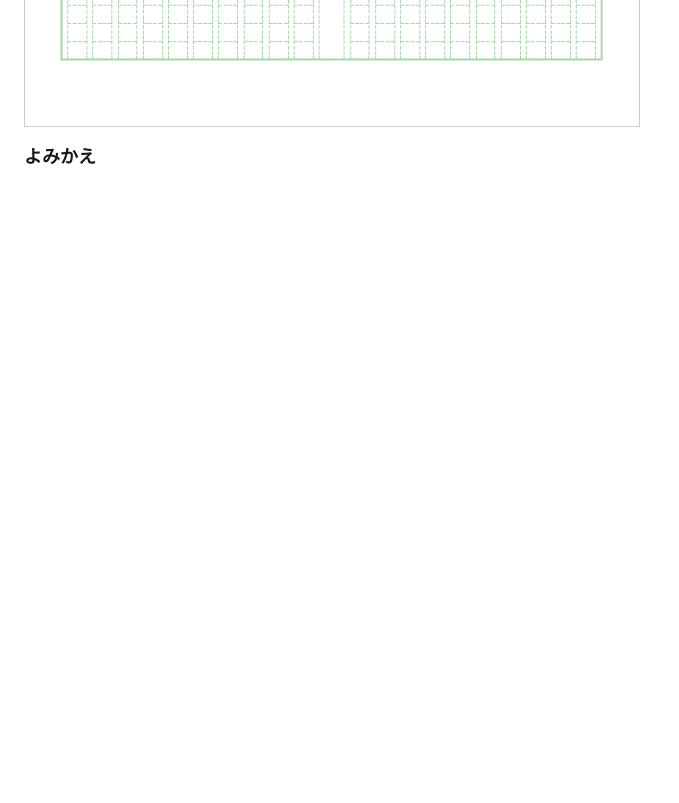
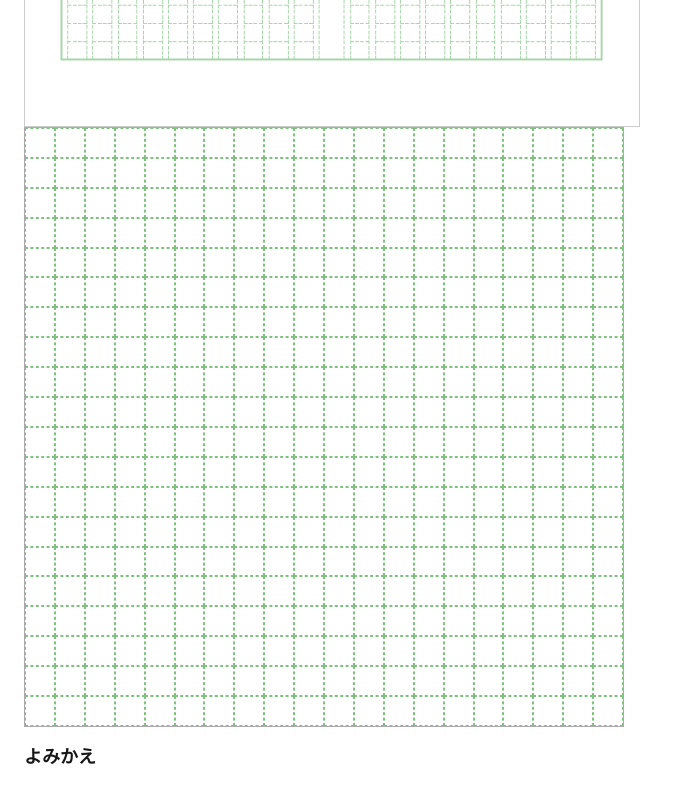
Before and after one commit to joshmainac/yomikae, a Next.js app in the folder yomikae/: page /editor in a window 1280 px wide. Shown: the part 980-1783 px from the top of the page, without its empty margins (0-679 px from the left). Before the commit the page ends 1183 px from the top, so only its background shows below. Built offline with nearby package versions, Linux system fonts and the light colour scheme.

Commit message:
create genko-grid

```diff
--- a/yomikae/src/app/globals.css
+++ b/yomikae/src/app/globals.css
@@ -63,3 +63,17 @@ body {
   white-space: pre-wrap;
   overflow-y: auto;
 }
+
+.genko-cell {
+  border: 1px dashed #7fc27f;
+  display: flex;
+  align-items: center;
+  justify-content: center;
+  font-family: "Yu Mincho", "Noto Serif JP", serif;
+  writing-mode: vertical-rl;
+  text-orientation: mixed;
+  font-size: 16px;
+  line-height: 1;
+  white-space: nowrap;
+  overflow: hidden;
+}
--- /dev/null
+++ b/yomikae/src/components/GenkoGridPreview.tsx
@@ -0,0 +1,48 @@
+'use client'
+
+import React from 'react'
+
+interface Props {
+    text: string
+    columns?: number
+    rows?: number
+}
+
+export default function GenkoGridPreview({ text, columns = 20, rows = 20 }: Props) {
+    const totalCells = columns * rows
+    const paddedText = text.padEnd(totalCells, '　') // full-width space
+
+    // Transpose characters: column-first ordering
+    const transposed: string[][] = []
+    for (let c = 0; c < columns; c++) {
+        for (let r = 0; r < rows; r++) {
+            const i = r + c * rows
+            if (!transposed[r]) transposed[r] = []
+            transposed[r][c] = paddedText[i]
+        }
+    }
+
+    // Flatten the grid row by row (but visually column by column)
+    const flattened = transposed.flat()
+
+    return (
+        <div
+            className="genko-grid"
+            style={{
+                display: 'grid',
+                gridTemplateColumns: `repeat(${columns}, 1fr)`,
+                gridTemplateRows: `repeat(${rows}, 1fr)`,
+                width: `${columns * 30}px`,
+                height: `${rows * 30}px`,
+                border: '1px solid #aaa',
+                direction: 'rtl',
+            }}
+        >
+            {flattened.map((char, i) => (
+                <div key={i} className="genko-cell">
+                    {char}
+                </div>
+            ))}
+        </div>
+    )
+}
--- a/yomikae/src/components/TextEditor.tsx
+++ b/yomikae/src/components/TextEditor.tsx
@@ -5,6 +5,7 @@ import { useAutoSave } from "@/hooks/useAutoSave"
 import MarkdownPreview from "./MarkdownPreview"
 import JapaneseMarkdownPreview from "./JapaneseMarkdownPreview"
 import RichJapaneseMarkdownPreview from "./RichJapaneseMarkdownPreview"
+import GenkoGridPreview from "./GenkoGridPreview"
 
 
 export default function TextEditor() {
@@ -126,7 +127,7 @@ export default function TextEditor() {
             <MarkdownPreview markdown={text} />
             <JapaneseMarkdownPreview markdown={text} />
             <RichJapaneseMarkdownPreview markdown={text} />
-
+            <GenkoGridPreview text={text} />
 
 
             <div className="mt-4">
```
Also changed, not shown: yomikae/src/components/assets/genko13-green.png (deleted).
